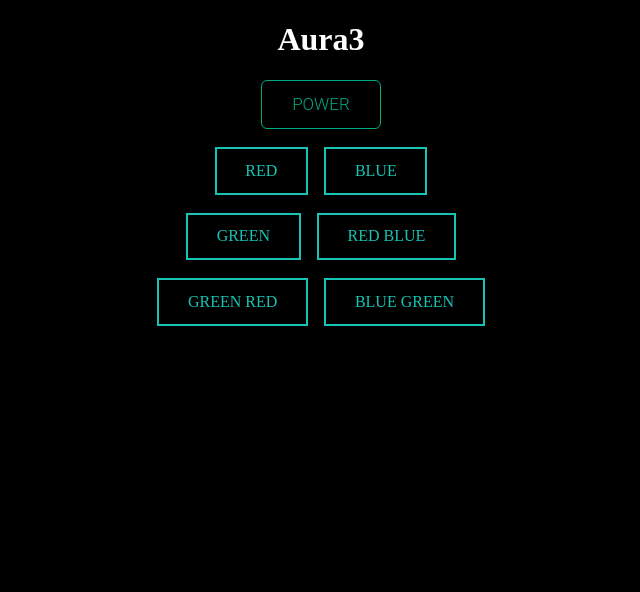
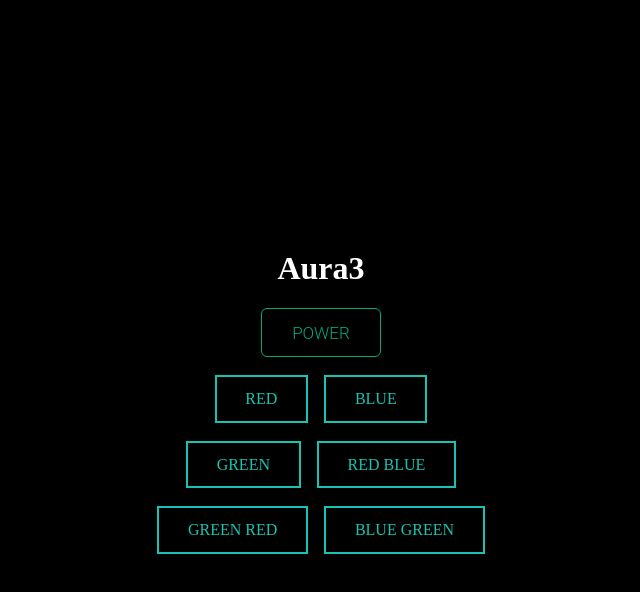
Before and after one commit to devadityaraj/esprgb, a plain HTML site: page index.html in a window 1280 px wide. Shown: the whole page, without its empty margins (319-959 px from the left). Drawn offline with Linux system fonts and the light colour scheme; no server answers.

Commit message:
Update style.css

```diff
--- a/style.css
+++ b/style.css
@@ -1,5 +1,16 @@
-#checkbox {
-    display: none;
+body {
+    display: flex;
+    justify-content: center;
+    align-items: center;
+    height: 100vh;
+    margin: 0;
+    background-color: #000000;
+  }
+
+  .container {
+    display: flex;
+    flex-direction: column;
+    align-items: center;
   }
 
   .switch {
@@ -83,6 +94,7 @@
     padding: 0.8em 1.75em;
     background-color: transparent;
     border-radius: 6px;
+    margin: 10;
     border: .3px solid var(--color);
     transition: .5s;
     position: relative;
```
